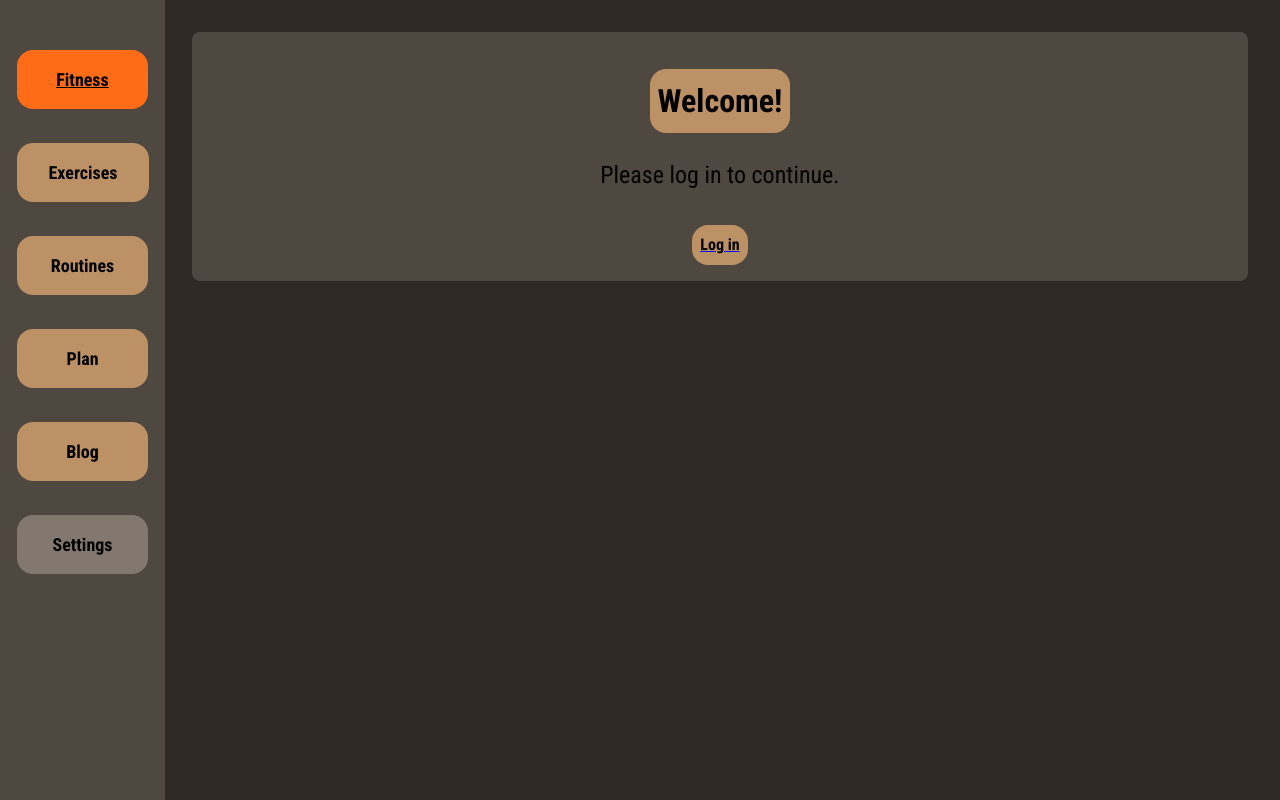
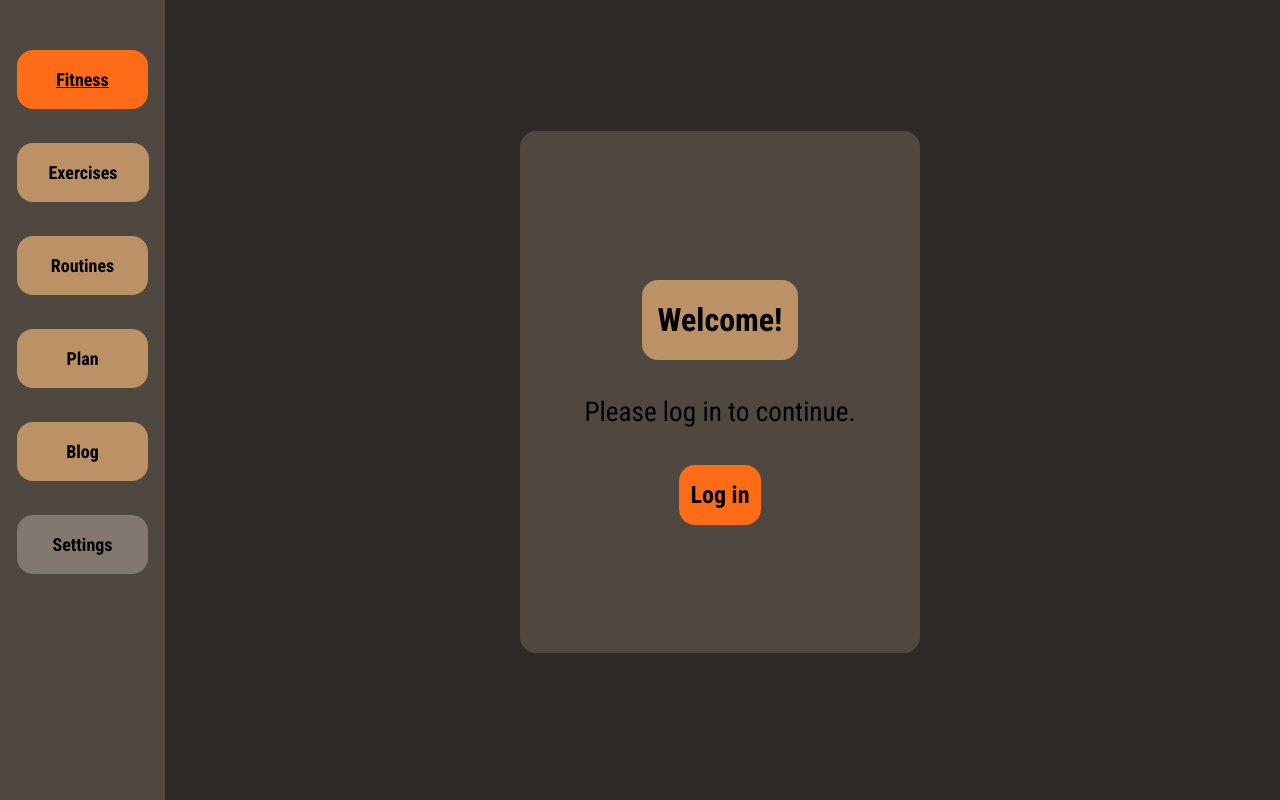
Before and after one commit to HaraldWikborg/FitnessApp, a React (Vite) app: page / in a window 1280 px wide. Built offline with nearby package versions, Linux system fonts and the light colour scheme.

Commit message:
fixed css for login page and started making the calendar plan dynamic

```diff
--- a/src/components/home/Home.css
+++ b/src/components/home/Home.css
@@ -32,8 +32,8 @@
 
 .notLoggedInPage {
   background-color: #4f4841;
-  border-radius: 8px;
-  padding: 1rem;
+  border-radius: 1rem;
+  padding: 8rem 4rem;
   display: flex;
   flex-direction: column;
   justify-content: center;
@@ -44,22 +44,33 @@
 .notLoggedInPage h1 {
   background-color: #bd9166;
   border-radius: 1rem;
-  padding: 0.5rem;
+  padding: 1rem;
   margin-bottom: 1rem;
 }
 
 .notLoggedInPage p {
-  font-size: 1.5rem;
+  font-size: 1.7rem;
   margin-bottom: 1rem;
+  margin-top: 1rem;
 }
-
-.notLoggedInPage .loginButton {
-  background-color: #bd9166;
+.notLoggedInPage .navLinkB {
+  text-decoration: none;
+}
+.notLoggedInPage .button {
+  background-color: #ff6c17;
   border-radius: 1rem;
-  padding: 0.5rem;
+  padding: 0.75rem;
   margin-top: 1rem;
   font-weight: bold;
-  text-decoration: none;
+  font-size: 1.5rem;
+  text-decoration: none !important;
   color: black;
   cursor: pointer;
 }
+.container {
+  display: flex;
+  flex-direction: column;
+  align-items: center;
+  justify-content: center;
+  height: 90vh;
+}
--- a/src/components/home/home.jsx
+++ b/src/components/home/home.jsx
@@ -1,5 +1,4 @@
 import { NavLink } from "react-router-dom";
-import LoginForm from "../../logIn/login";
 import "./Home.css";
 import { useEffect, useState } from "react";
 import ProfileCard from "./subComponents/profileCard";
@@ -16,14 +15,16 @@ function Home() {
           <Schedule />
         </>
       ) : (
+        <div className="container">
           <div className="notLoggedInPage">
             <h1>Welcome!</h1>
             <p>Please log in to continue.</p>
-          <NavLink to={"/login"}>
-            <div className="button loginButton" user="user">
+            <NavLink className="navLinkB" to={"/login"}>
+              <div className="button" user="user">
                 Log in
               </div>
             </NavLink>
+          </div>
         </div>
       )}
     </div>
--- a/src/components/home/subComponents/schedule.jsx
+++ b/src/components/home/subComponents/schedule.jsx
@@ -12,6 +12,10 @@ const Schedule = () => {
   ];
   const currentDay = new Date().getDay();
   const schedule = JSON.parse(localStorage.getItem("weeklyActivities"));
+
+  const handleCalendarClick = (day) => {
+    alert("You clicked on" + day);
+  };
   return (
     <div className="weeklyCalendar">
       {daysOfWeek.map((day, index) => (
@@ -20,6 +24,7 @@ const Schedule = () => {
           className={
             index === currentDay ? "weeklyDay currentDay" : "weeklyDay"
           }
+          onClick={() => handleCalendarClick(day)}
         >
           <h3>{day}</h3>
           <p>{schedule ? schedule[day] : "no plans"}</p>
--- a/src/login/login.css
+++ b/src/login/login.css
@@ -0,0 +1,33 @@
+.loginPage {
+  display: flex;
+  flex-direction: column;
+  align-items: center;
+  justify-content: center;
+  height: 90vh;
+}
+.loginForm {
+  display: flex;
+  flex-direction: column;
+  align-items: center;
+  justify-content: center;
+  background-color: #4f4841;
+  border-radius: 1rem;
+  padding: 6rem 3rem;
+}
+.loginForm input {
+  margin: 0.5rem;
+  padding: 0.5rem;
+  border-radius: 1rem;
+  border: none;
+}
+.loginForm button {
+  margin: 0.5rem;
+  padding: 1rem;
+  border-radius: 1rem;
+  font-size: large;
+  border: none;
+  background-color: #bd9166;
+  color: black;
+  font-weight: bold;
+  cursor: pointer;
+}
--- a/src/login/login.jsx
+++ b/src/login/login.jsx
@@ -39,7 +39,7 @@ const LoginForm = ({ user }) => {
     }
   }, []);
   return (
-    <div>
+    <div className="loginPage">
       {user ? (
         <>
           <p>Welcome, {username}!</p>
```
Lines whose indentation alone changed are shown as unchanged.
